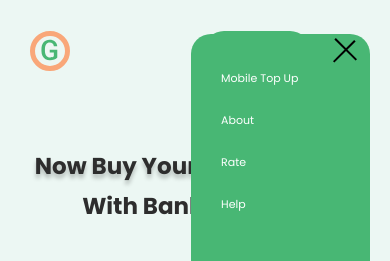
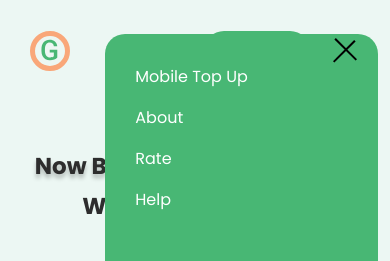
Before and after one commit to ananastasiap/g-global, a website built with Vite: page index.html in a window 390 px wide. Both pictures are taken after a click on the element 345 px from the left and 51 px from the top of the page. Shown: the top 261 px of the page. Built offline with nearby package versions, Linux system fonts and the light colour scheme; no server answers.

Commit message:
fix: burger menu-2

```diff
--- a/src/scss/layout/_header.scss
+++ b/src/scss/layout/_header.scss
@@ -185,18 +185,9 @@
 
 @media screen and (max-width: 550px) {
   .menu {
-    width: 40%;
-    left: 57%;
-  }
-}
-
-@media screen and (max-width: 497px) {
-  .logo {
-    margin-right: 50px;
-  }
-
-  .menu__item--link {
-    font-size: 11px;
+    width: 70%;
+    left: 27%;
+    height: 35%;
   }
 }
 
@@ -207,10 +198,4 @@
   .logo__text-link {
     display: none;
   }
-
-  .menu {
-    width: 46%;
-    height: 37%;
-    left: 49%;
-  }
 }
```
